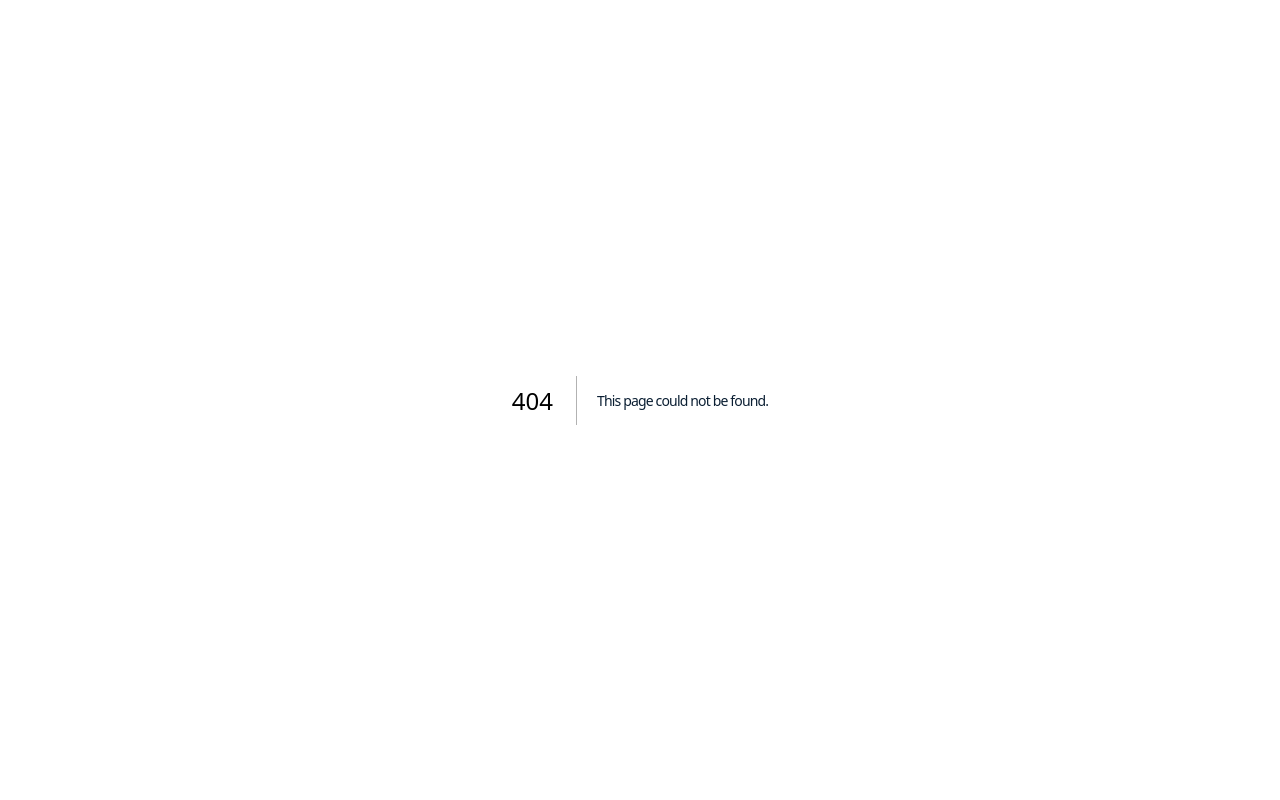
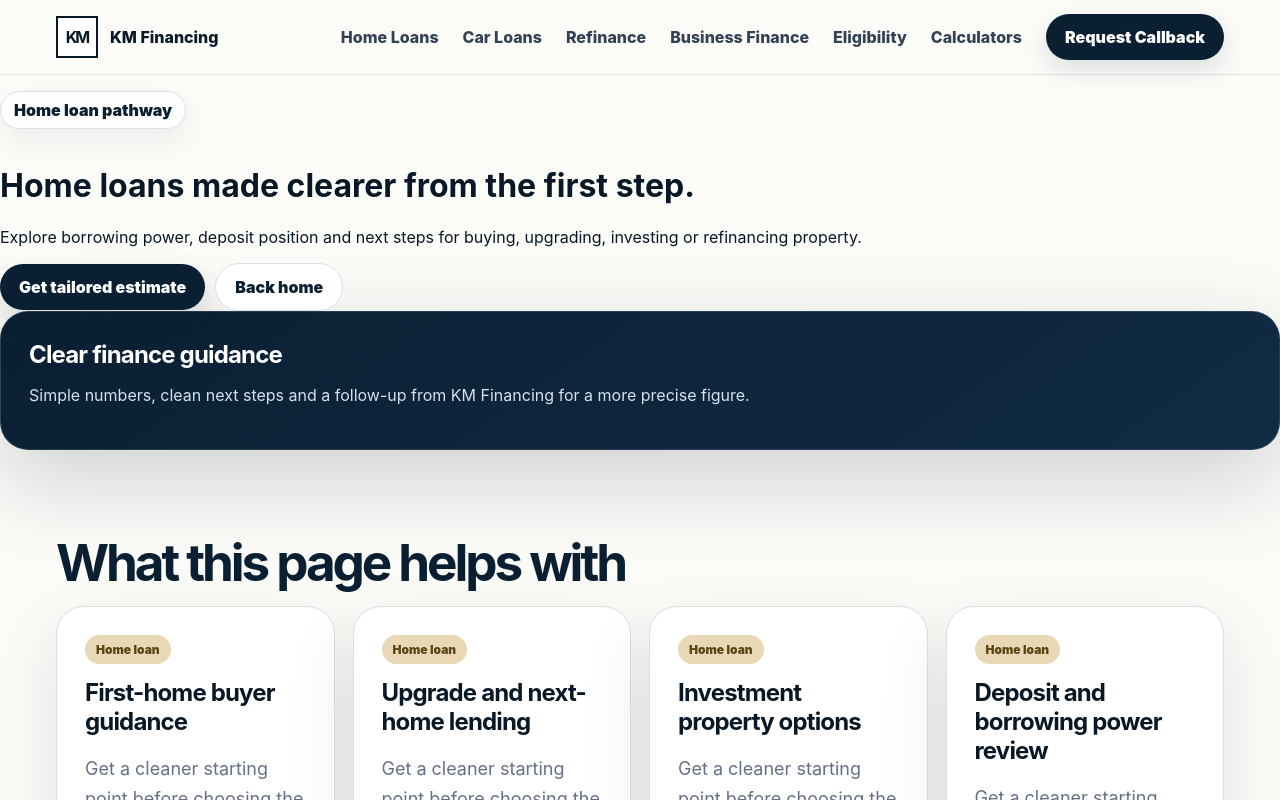
Before and after one commit to bigkdddddddd/kmfinancing, a Next.js app: page /home-loans in a window 1280 px wide. Before the commit this address had no page. Shown: the top 800 px of the page. Built offline with nearby package versions, Linux system fonts and the light colour scheme.

Commit message:
Add home loans page

```diff
--- /dev/null
+++ b/app/home-loans/page.tsx
@@ -0,0 +1,12 @@
+import { ServicePage } from "../components";
+
+export default function HomeLoansPage() {
+  return <ServicePage
+    eyebrow="Home loan pathway"
+    title="Home loans made clearer from the first step."
+    intro="Explore borrowing power, deposit position and next steps for buying, upgrading, investing or refinancing property."
+    topic="Home loan"
+    sourcePage="home_loans_page"
+    bullets={["First-home buyer guidance", "Upgrade and next-home lending", "Investment property options", "Deposit and borrowing power review"]}
+  />;
+}
```
